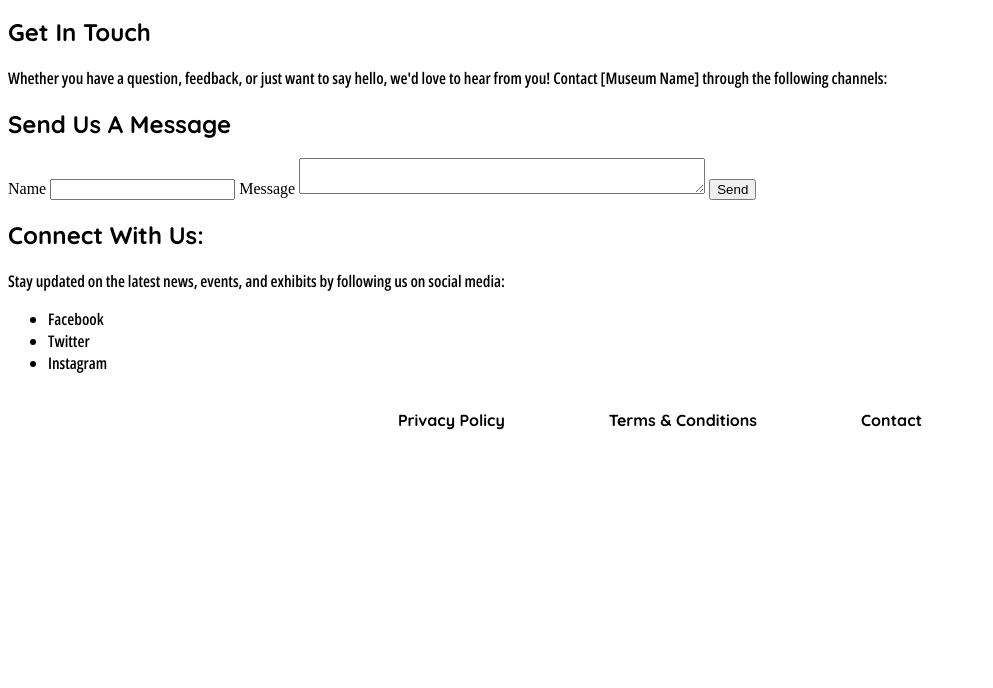
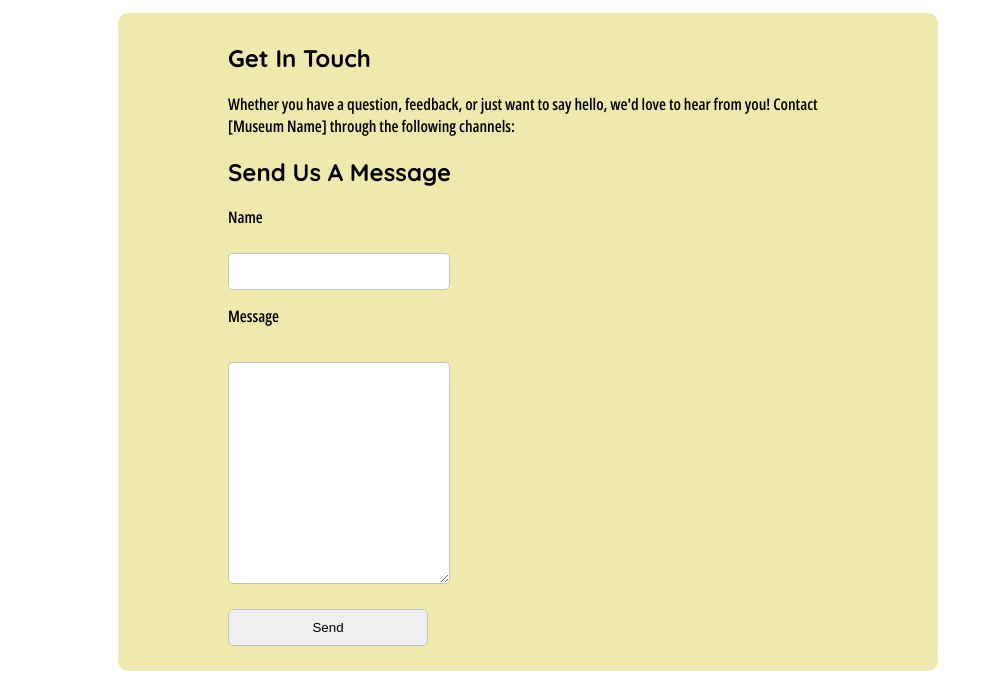
Before and after one commit to RosarioBA/Semester-project-1, a plain HTML site: page contact.html in a window 1280 px wide. Shown: the part 1150-1838 px from the top of the page, without its empty margins (0-993 px from the left). Before the commit the page ends 1616 px from the top, so only its background shows below. Drawn offline with nearby package versions, Linux system fonts and the light colour scheme.

Commit message:
contact css

```diff
--- a/contact.html
+++ b/contact.html
@@ -56,7 +56,7 @@
     <p>Our shop offers a range of memorabilia from the museum as well as great gifts and activity packs that allow you to continue to explore science even after you’ve left the museum.</p>
     </div>
     </section>
-      <section>
+      <section class="contact-section">
         <h1>Get In Touch</h1>
         <p>Whether you have a question, feedback, or just want to say hello, we'd love to hear from you! Contact [Museum Name] through the following channels:</p>
         <h1>Send Us A Message</h1>
--- a/css/styles.css
+++ b/css/styles.css
@@ -9,7 +9,7 @@
   }
 
 
-h2, h3, p, li{
+h2, h3, p, li, label{
     font-family: 'Open sans';
     src: url('../font/OpenSans_Condensed-SemiBold.ttf') format('opentype');
 }
@@ -254,3 +254,46 @@ width: 300px
     max-width: 600px;
     margin: 0px 120px;
   }
+
+  .contact-section {
+    background-color: rgba(239, 233, 174, 1);
+    padding: 10px 110px;
+    border-radius: 10px;
+    max-width: 600px;
+    margin: 0px 110px;
+  }
+
+  input,
+  select,
+  textarea {
+  border: 1px solid #c4c4c4;
+  border-radius: 5px;
+  margin: 10px 10px 10px 0px;
+  padding: 10px;
+  }
+
+  textarea {
+      height: 65%;
+      min-height: 200px;
+      margin-top: 20px;
+  }
+
+  .contact {
+      max-width: 1000px;
+      margin: 50px;
+      text-align: center;
+  }
+
+  .contact-input {
+      display: flex;
+      text-align: left;
+      flex-direction: column;
+  }
+
+  .contact-input > * {
+      flex: 1;
+      display: flex;
+      flex-direction: column;
+      margin-bottom: 15px;
+      max-width: 200px;
+  }
```
